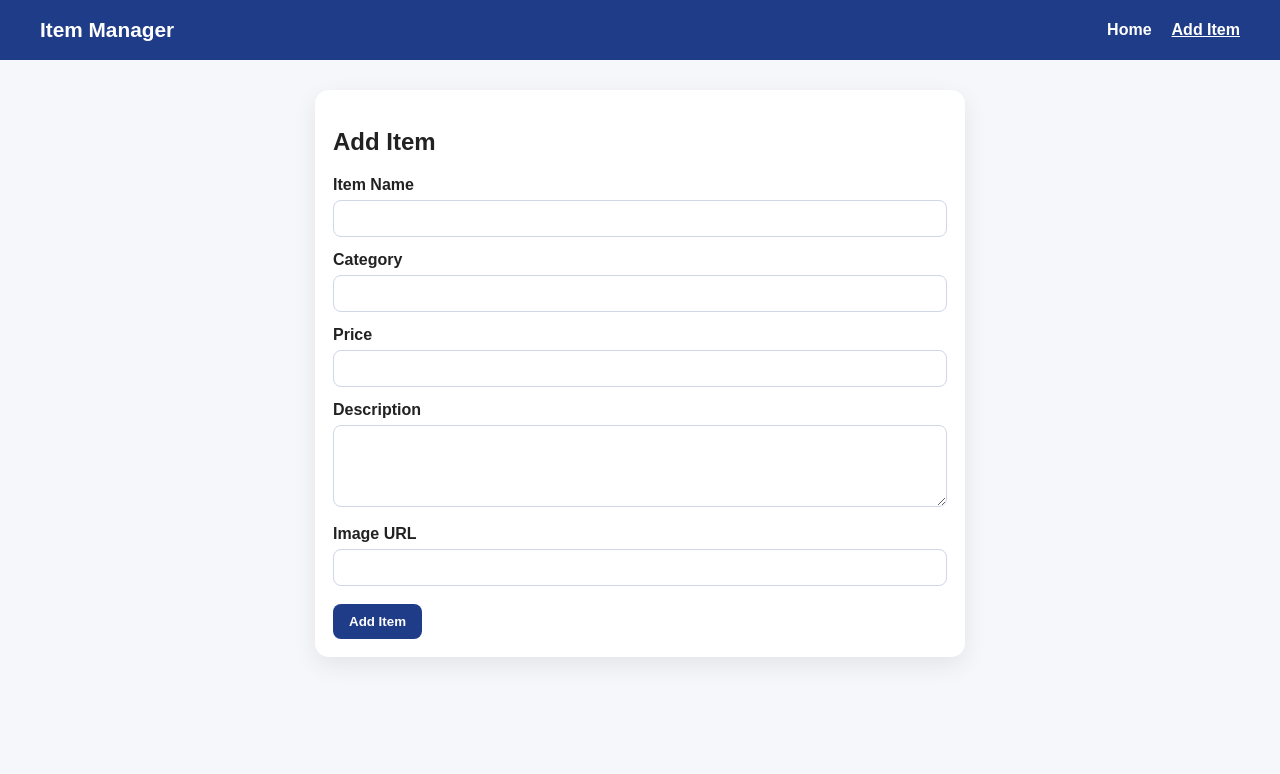
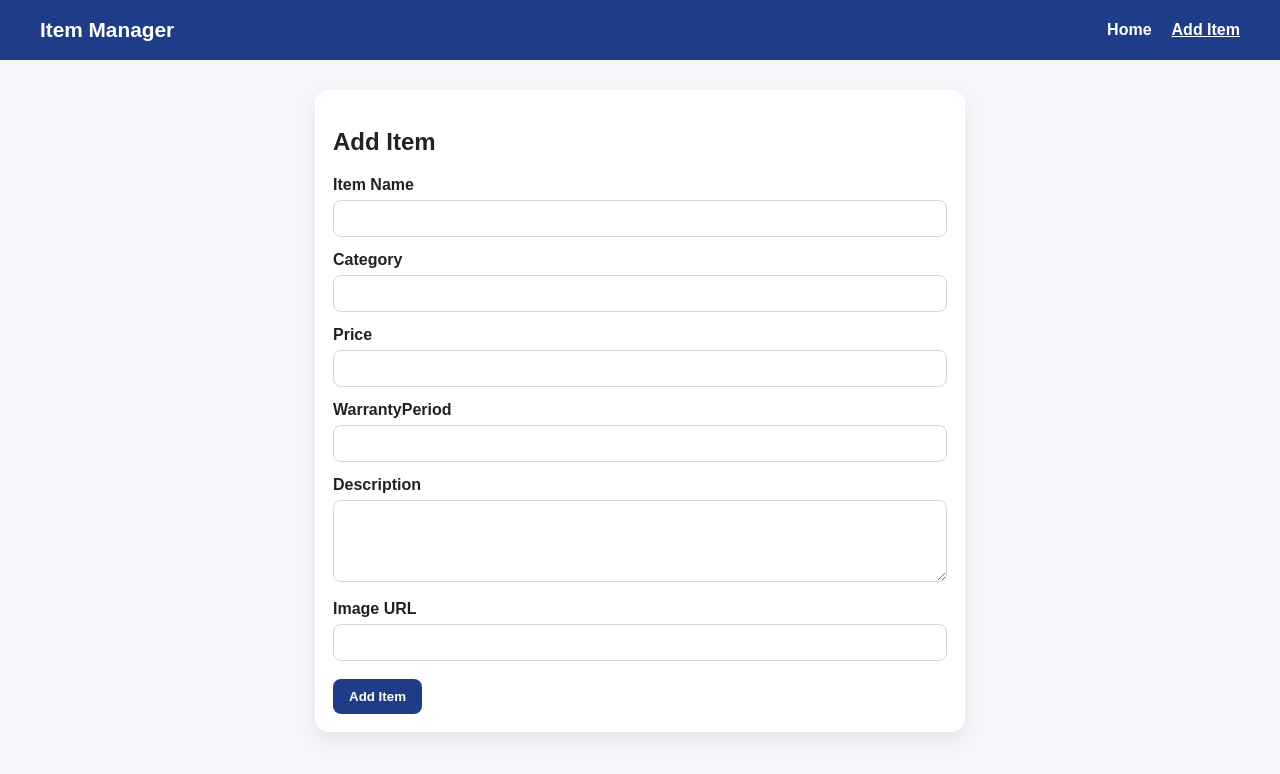
Before and after one commit to IT24102399/WMT, a React (Vite) app in the folder frontend/: page /add-item in a window 1280 px wide. Shown: the top 774 px of the page. Built offline with nearby package versions, Linux system fonts and the light colour scheme; no server answers.

Commit message:
Add WarrantyPeriod input field to ItemForm

```diff
--- a/frontend/src/components/ItemForm.jsx
+++ b/frontend/src/components/ItemForm.jsx
@@ -43,6 +43,15 @@ function ItemForm({ initialValues, onSubmit, submitText }) {
         required
       />
 
+       <label>WarrantyPeriod</label>
+      <input
+        type="number"
+        name="WarrantyPeriod"
+        value={formData.WarrantyPeriod}
+        onChange={handleChange}
+        required
+      />
+
       <label>Description</label>
       <textarea
         name="description"
```
